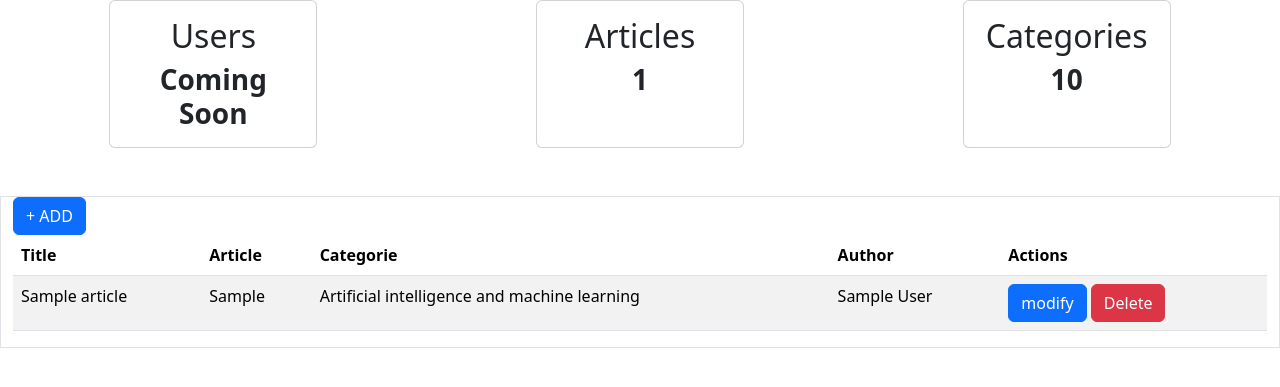
After one commit to Ayope/Planet-Dev, a PHP site: page /view/article/dashboard.php in a window 1280 px wide. The commit adds this page. Shown: the top 387 px of the page. Run offline with PHP 8.4, Linux system fonts and the light colour scheme; data comes from the database, SQL or seed files in the repository; both versions use the stored data as it was before the commit; tables that the repository leaves empty hold one stand-in row (values such as "Sample post").

Commit message:
finish basic article crud

```diff
--- a/assets/js/main.js
+++ b/assets/js/main.js
@@ -0,0 +1,3 @@
+function SendId(id){
+    document.getElementById('id').setAttribute('value', id);
+}
--- a/classes/article.php
+++ b/classes/article.php
@@ -1,8 +1,8 @@
 <?php
 
-include_once "./db.php";
+include_once __DIR__ . "\db.php";
 
-class article{
+class Article{
     private $title;
     private $article;
     private $author;
@@ -20,13 +20,87 @@ class article{
 
         $sql = "INSERT INTO articles (title, article, author, categorie)
         VALUES ('$this->title', '$this->article', '$this->author', '$this->category');";
-        $db->connect_pdo()->prepare($sql);
+        $exec = $db->connect_pdo()->query($sql);
 
-
+        if($exec){
+            return "ok";
+        }else{
+            return "data not inserted"; //Do it in an alert
+        }
     }
 
-    public function getArticle(){
+    public static function getArticle(){
+        $db = new DbConnect();
 
+        $sql = "SELECT a.id ,a.title, a.article, a.author, c.name as categorie
+        FROM articles as a , categories as c
+        WHERE a.categorie = c.id";
+        $exec = $db->connect_pdo()->query($sql);
+        $data = $exec->fetchAll();
+
+        return $data;
     }
 
+    public static function getArticleToModify($id){
+        $db = new DbConnect();
+
+        $sql = "SELECT * FROM articles WHERE id = '$id'";
+        $exec = $db->connect_pdo()->query($sql);
+        $data = $exec->fetch();
+
+        return $data;
+    }
+
+    public static function modifyArticle($id, $title, $article, $author, $categorie){
+        $db = new DbConnect();
+
+        $sql = "UPDATE `articles` SET `title`='$title',`article`='$article',`categorie`='$categorie',`author`='$author'
+        WHERE id = '$id';";
+        $exec = $db->connect_pdo()->query($sql);
+
+        if($exec){
+            return "ok";
+        }else{
+            return "data not updated"; //Do it in an alert
+        }
+    }
+
+    public static function deleteArticle($id){
+        $db = new DbConnect();
+        $sql = "DELETE FROM articles WHERE id = $id";
+        $sql = $db->connect_pdo()->query($sql);
+    }
+
+    public static function getCategories(){
+        $db = new DbConnect();
+
+        $sql = "SELECT * FROM categories";
+        $exec = $db->connect_pdo()->query($sql);
+
+        $data = $exec->fetchAll();
+
+        return $data;
+    }
+
+    public static function getStats($param){
+        global $db;
+        $db = new DbConnect();
+
+        if($param == 'articles'){
+            $sql = "SELECT * FROM articles";
+            $exec = $db->connect_pdo()->query($sql);
+
+            $data = $exec->rowCount();
+            return $data;
+
+        }else if($param == 'categories'){
+            $sql = "SELECT * FROM categories";
+            $exec = $db->connect_pdo()->query($sql);
+
+            $data = $exec->rowCount();
+            return $data;
+        } else if($param == 'users'){
+            // Select from the table of users
+        }
+    }
 }
--- a/script/article/deleteAr.php
+++ b/script/article/deleteAr.php
@@ -0,0 +1,5 @@
+<?php
+include_once "../../classes/article.php";
+
+Article::deleteArticle($_POST['id']);
+header("Location: ../../view/article/dashboard.php");
--- a/script/article/getAr.php
+++ b/script/article/getAr.php
@@ -0,0 +1,5 @@
+<?php
+
+include "../../classes/article.php";
+
+$data = Article::getArticle();
--- /dev/null
+++ b/script/article/getCatego.php
@@ -0,0 +1,5 @@
+<?php
+
+include_once "../../classes/article.php";
+
+$data = Article::getCategories();
--- /dev/null
+++ b/script/article/getStats.php
@@ -0,0 +1,9 @@
+<?php
+
+include_once "../../classes/article.php";
+
+function getStatis($param){
+
+    return Article::getStats($param);
+
+}
--- /dev/null
+++ b/view/article/dashboard.php
@@ -0,0 +1,102 @@
+<?php
+    include_once "../../script/article/getAr.php";
+    include_once "../../script/article/getStats.php";
+?>
+<!DOCTYPE html>
+<html lang="en">
+<head>
+    <meta charset="UTF-8">
+    <meta http-equiv="X-UA-Compatible" content="IE=edge">
+    <meta name="viewport" content="width=device-width, initial-scale=1.0">
+    <link href="https://cdn.jsdelivr.net/npm/bootstrap@5.3.0-alpha1/dist/css/bootstrap.min.css" rel="stylesheet" integrity="sha384-GLhlTQ8iRABdZLl6O3oVMWSktQOp6b7In1Zl3/Jr59b6EGGoI1aFkw7cmDA6j6gD" crossorigin="anonymous">
+    <link rel="stylesheet" href="../../assets/styles/style.css">
+    <title>Dashboard</title>
+</head>
+<body>
+
+    <div class="d-flex justify-content-around mb-5">
+
+    <div class="card" style="width: 13rem;">
+        <div class="card-body text-center">
+            <h2 class="card-title">Users</h2>
+            <h3 class="card-text fw-bold">Coming Soon</h3>
+        </div>
+    </div>
+
+    <div class="card" style="width: 13rem;">
+        <div class="card-body text-center">
+            <h2 class="card-title">Articles</h2>
+            <h3 class="card-text fw-bold"><?= getStatis('articles');?></h3>
+        </div>
+    </div>
+
+    <div class="card" style="width: 13rem;">
+        <div class="card-body text-center">
+            <h2 class="card-title">Categories</h2>
+            <h3 class="card-text fw-bold"><?= getStatis('categories');?></h3>
+        </div>
+    </div>
+
+    </div>
+
+    <!-- Use datatables.net later-->
+
+    <div class="table-responsive">
+
+
+    <div class="container-fluid border">
+    <a href="./addAr.php" class="btn btn-primary">+ ADD</a>
+    <table class="table table-striped ">
+        <thead>
+            <tr>
+            <th scope="col">Title</th>
+            <th scope="col">Article</th>
+            <th scope="col">Categorie</th>
+            <th scope="col">Author</th>
+            <th scope="col">Actions</th>
+            </tr>
+        </thead>
+        <tbody>
+            <?php
+                foreach($data as $row):
+            ?>
+                <tr>
+                    <td><?= $row['title']?></td>
+                    <td><?= $row['article']?></td>
+                    <td><?= $row['categorie']?></td>
+                    <td><?= $row['author']?></td>
+                    <td>
+                        <a href="modifyAr.php?id=<?= $row['id']?>" class="btn btn-primary">modify</a>
+                        <button class="btn btn-danger" type="button" data-bs-toggle="modal" data-bs-target="#deleteModal" onclick="SendId(<?= $row['id']?>)">Delete</button>
+                    </td>
+                </tr>
+            <?php endforeach; ?>
+        </tbody>
+    </table>
+    </div>
+    </div>
+
+    <div class="modal" tabindex="-1" id="deleteModal">
+    <div class="modal-dialog">
+        <div class="modal-content">
+        <div class="modal-header">
+            <h5 class="modal-title">Delete it</h5>
+            <button type="button" class="btn-close" data-bs-dismiss="modal" aria-label="Close"></button>
+        </div>
+        <div class="modal-body">
+            <p>Are you sure you want to delete !?</p>
+        </div>
+        <div class="modal-footer">
+            <form action="../../script/article/deleteAr.php" method="POST">
+                <input type="hidden" name="id" id="id" value="">
+                <button type="button" class="btn btn-secondary" data-bs-dismiss="modal">Close</button>
+                <button type="submit" class="btn btn-danger">Delete</button>
+            </form>
+        </div>
+        </div>
+    </div>
+    </div>
+
+    <script src="https://cdn.jsdelivr.net/npm/bootstrap@5.3.0-alpha1/dist/js/bootstrap.bundle.min.js" integrity="sha384-w76AqPfDkMBDXo30jS1Sgez6pr3x5MlQ1ZAGC+nuZB+EYdgRZgiwxhTBTkF7CXvN" crossorigin="anonymous"></script>
+    <script src="../../assets/js/main.js"></script>
+</body>
```
Also changed, not shown: assets/db/articles.sql (+5 -42 lines), script/article/addAr.php (+9 -3 lines), script/article/modifyAr.php (+11 -0 lines), view/article/addAr.php (added, +48 -0 lines), view/article/dashoard.php (deleted, +0 -13 lines), view/article/modifyAr.php (added, +52 -0 lines), view/article/form.php (deleted).
